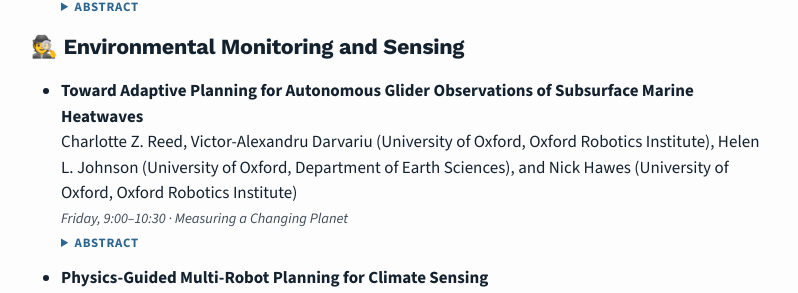
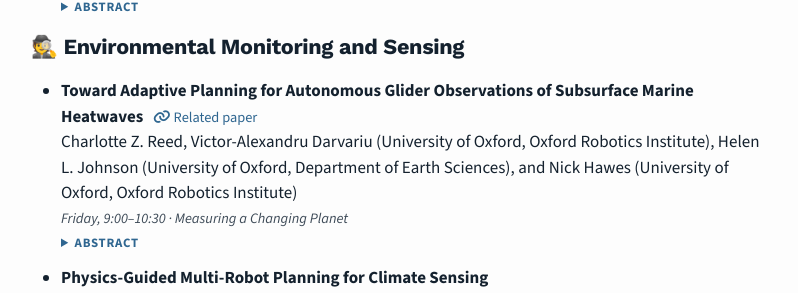
Before and after one commit to plan4planet/plan4planet.github.io, a Jekyll site: the page built from pages/papers.md, in a window 1280 px wide and 900 px high, scrolled down 1588 px. Shown: the part 152-445 px from the top of the window, without its empty margins (239-1037 px from the left). Built offline with Jekyll 4.4.1, drawn with Linux system fonts in a browser that asks for light colours; nearby versions of some CDN libraries.

Commit message:
feat: optional related-paper link, used for the Oxford glider navigation paper

```diff
--- a/_data/papers.yml
+++ b/_data/papers.yml
@@ -2,6 +2,7 @@
 # number is the EasyChair submission number; abstracts come from the EasyChair export.
 # Optional pdf: a full URL (arXiv, author page, ojs.aaai.org) or a file name in assets/papers/.
 # Add one only with permission: authors opt in (public tier) by sending a link to their own posted copy.
+# Optional related: a full URL for a different paper by the same authors that gives useful background. Never use pdf: for this.
 - id: disaster-and-hazard-adaptation
   heading: "⛈️ Disaster and Hazard Adaptation"
   papers:
@@ -66,6 +67,7 @@
     - number: "0971"
       title: "Toward Adaptive Planning for Autonomous Glider Observations of Subsurface Marine Heatwaves"
       authors: "Charlotte Z. Reed, Victor-Alexandru Darvariu (University of Oxford, Oxford Robotics Institute), Helen L. Johnson (University of Oxford, Department of Earth Sciences), and Nick Hawes (University of Oxford, Oxford Robotics Institute)"
+      related: "https://arxiv.org/abs/2602.19315"
       abstract: |
         Marine heatwaves (MHWs) are increasing in frequency, duration, and intensity. The subsurface structure of MHWs remains poorly understood despite its importance for the ocean and climate sciences. Underwater glider robots, which traverse the entire water column, enable observations of subsurface temperatures. However, while autonomous navigation planning methods for gliders have recently been validated operationally, they rely on navigation to static pre-specified targets. This is unsuitable for monitoring MHWs, which are dynamic phenomena that evolve in time and space. In this work, we propose a planning approach for enabling gliders to observe MHWs. We discuss both operational and scientific requirements for such an approach, which are informed by our recent navigation planning system and analysis of MHWs in the North Sea. We propose a three-layer architecture that incorporates temperature anomaly prediction, scientific task scoring, and task planning based on scores and feasibility estimates. Lastly, we discuss our plans for evaluating the proposed system and the key research questions.
     - number: "8177"
--- a/pages/papers.md
+++ b/pages/papers.md
@@ -15,6 +15,9 @@ description: "Accepted papers at the AAAI Fall Symposium on Planning for a Bette
     {%- if paper.pdf %}
     {%- if paper.pdf contains '://' %}{% assign pdf_url = paper.pdf %}{% else %}{% assign pdf_url = '/assets/papers/' | append: paper.pdf | relative_url %}{% endif %}
     <a class="paper-pdf" href="{{ pdf_url }}" target="_blank" rel="noopener noreferrer"><i class="fa-solid fa-file-lines" aria-hidden="true"></i> Preprint</a>
+    {%- endif %}
+    {%- if paper.related %}
+    <a class="paper-pdf" href="{{ paper.related }}" target="_blank" rel="noopener noreferrer"><i class="fa-solid fa-link" aria-hidden="true"></i> Related paper</a>
     {%- endif %}<br>
     {{ paper.authors | escape }}
     {%- assign session = nil %}
```
